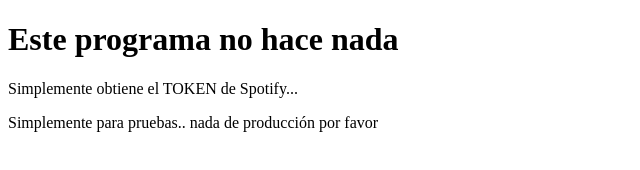
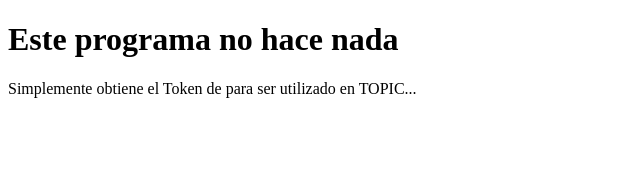
Before and after one commit to JoseHV1/token_topic, a website: page public/index.html in a window 1280 px wide. Shown: the whole page, without its empty margins (0-640 px from the left). Drawn offline with Linux system fonts and the light colour scheme.

Commit message:
configuration for deploy

```diff
--- a/public/index.html
+++ b/public/index.html
@@ -1,22 +1,15 @@
 <!DOCTYPE html>
 <html lang="en">
-
     <head>
         <meta charset="UTF-8">
         <meta name="viewport" content="width=device-width, initial-scale=1.0">
         <meta http-equiv="X-UA-Compatible" content="ie=edge">
-    <title>Obtener Token de Spotify</title>
+        <title>Obtener Token Topic</title>
     </head>
-
     <body>
         <h1>Este programa no hace nada</h1>
         <p>
-        Simplemente obtiene el TOKEN de Spotify...
+            Simplemente obtiene el Token de para ser utilizado en TOPIC...
         </p>
-    <p>
-        Simplemente para pruebas.. nada de producción por favor
-    </p>
-
     </body>
-
 </html>
```
Also changed, not shown: vercel.json (added). Lines whose indentation alone changed are shown as unchanged.
